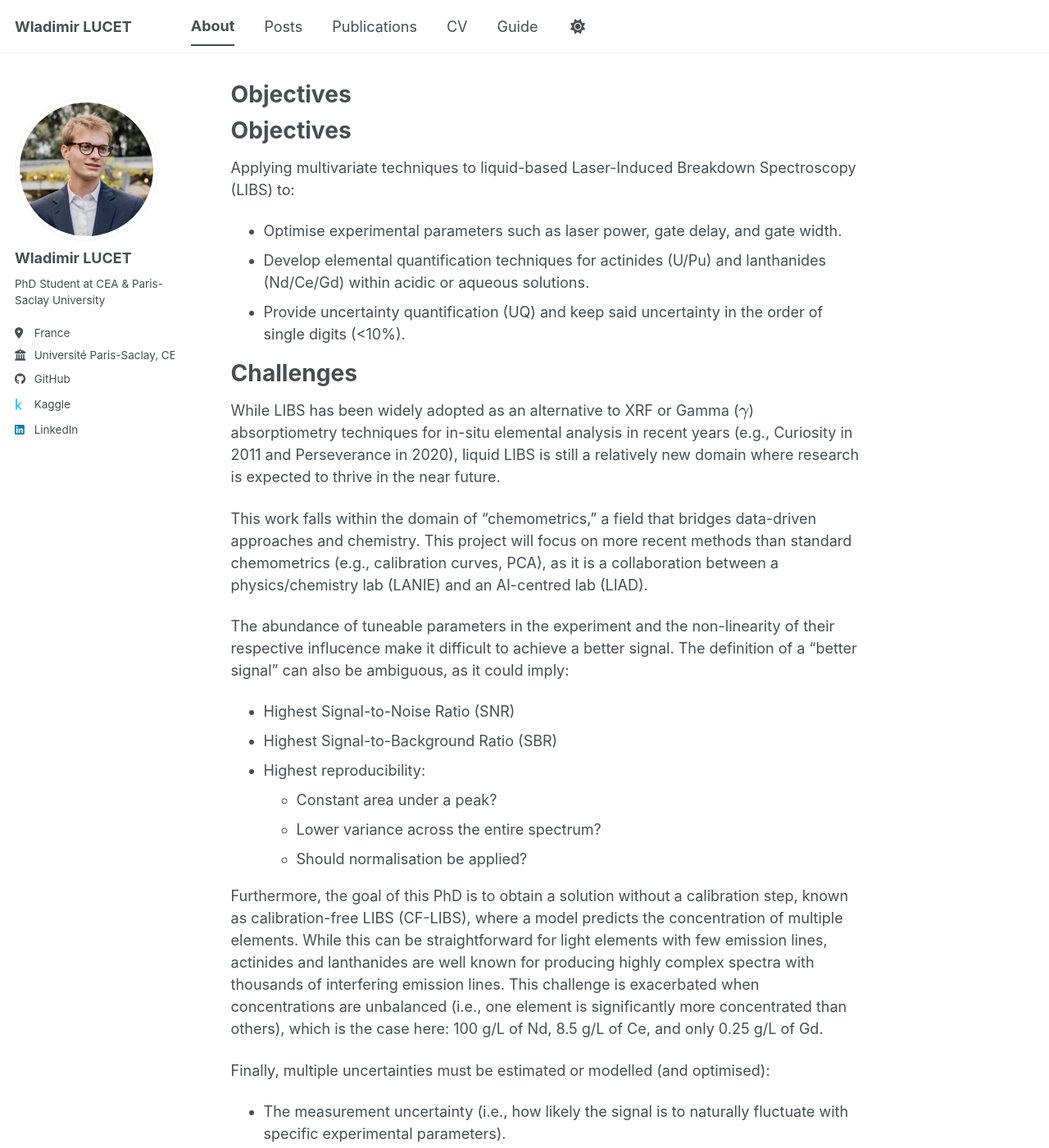
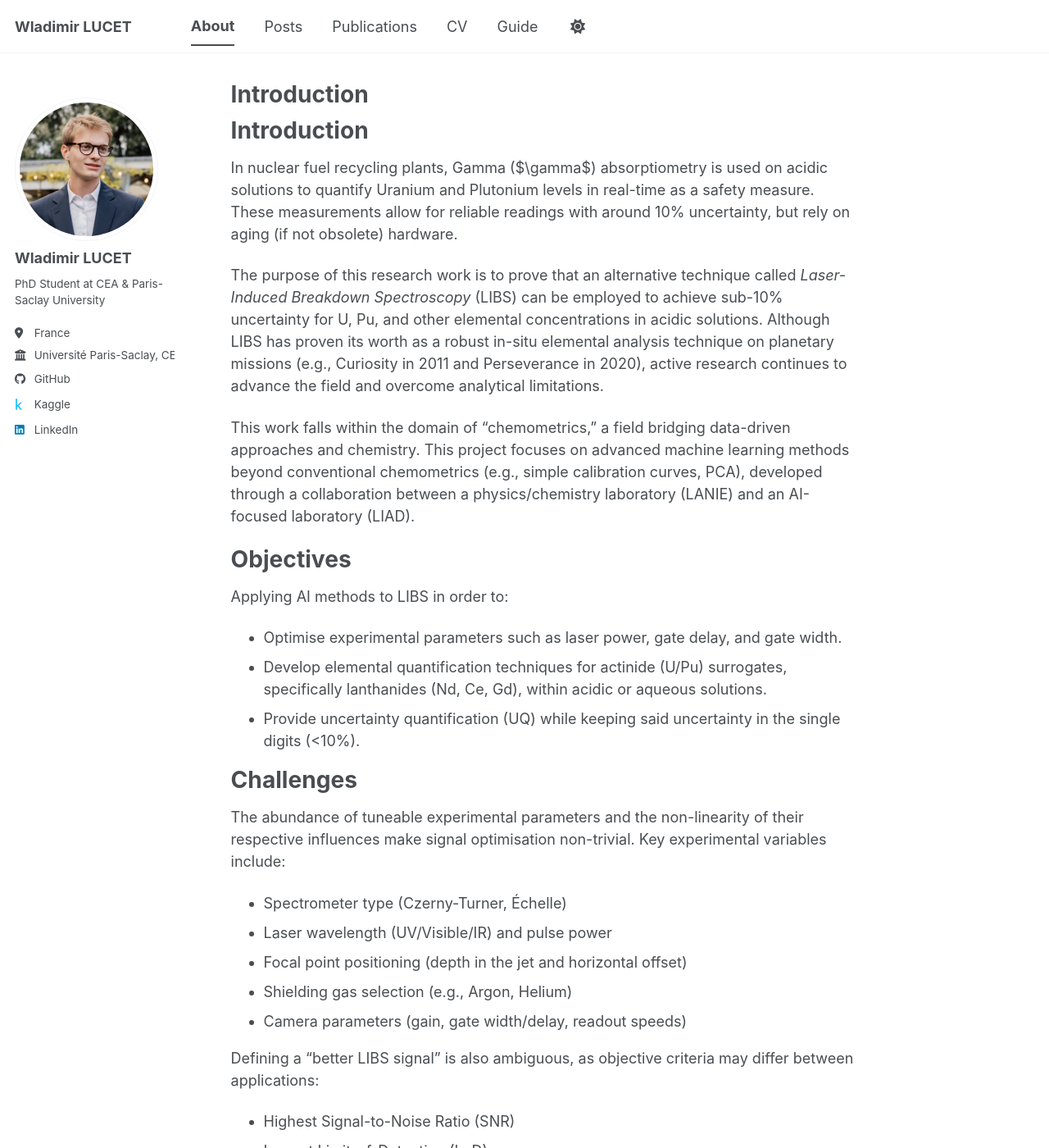
Before and after one commit to WladimirLct/wladimirlct.github.io, a Jekyll site: the page built from _pages/research.md, in a window 1280 px wide and 1400 px high. Shown: the whole window at 82% size. Built offline with Jekyll 4.4.1, drawn with Linux system fonts in a browser that asks for light colours; a script bundle is joined from its source files by our own code; library files that are not in the unit come from our copies; our own code applies the rules of GitHub Pages for plain Markdown files; some of the changed text lies outside the part shown.

Commit message:
Spectratom

```diff
--- a/_pages/research.md
+++ b/_pages/research.md
@@ -3,35 +3,48 @@ permalink: /research/
 author_profile: true
 ---
 
+Introduction
+======
+In nuclear fuel recycling plants, Gamma ($\gamma$) absorptiometry is used on acidic solutions to quantify Uranium and Plutonium levels in real-time as a safety measure.
+These measurements allow for reliable readings with around 10% uncertainty, but rely on aging (if not obsolete) hardware.
+
+The purpose of this research work is to prove that an alternative technique called *Laser-Induced Breakdown Spectroscopy* (LIBS) can be employed to achieve sub-10% uncertainty for U, Pu, and other elemental concentrations in acidic solutions.
+Although LIBS has proven its worth as a robust in-situ elemental analysis technique on planetary missions (e.g., Curiosity in 2011 and Perseverance in 2020), active research continues to advance the field and overcome analytical limitations.
+
+This work falls within the domain of "chemometrics," a field bridging data-driven approaches and chemistry.
+This project focuses on advanced machine learning methods beyond conventional chemometrics (e.g., simple calibration curves, PCA), developed through a collaboration between a physics/chemistry laboratory (LANIE) and an AI-focused laboratory (LIAD).
+
 Objectives
 ======
-Applying multivariate techniques to liquid-based Laser-Induced Breakdown Spectroscopy (LIBS) to:
+Applying AI methods to LIBS in order to:
 - Optimise experimental parameters such as laser power, gate delay, and gate width.
-- Develop elemental quantification techniques for actinides (U/Pu) and lanthanides (Nd/Ce/Gd) within acidic or aqueous solutions.
-- Provide uncertainty quantification (UQ) and keep said uncertainty in the order of single digits (<10%).
+- Develop elemental quantification techniques for actinide (U/Pu) surrogates, specifically lanthanides (Nd, Ce, Gd), within acidic or aqueous solutions.
+- Provide uncertainty quantification (UQ) while keeping said uncertainty in the single digits (<10%).
 
 Challenges
 ======
-While LIBS has been widely adopted as an alternative to XRF or Gamma ($$\gamma$$) absorptiometry techniques for in-situ elemental analysis in recent years (e.g., Curiosity in 2011 and Perseverance in 2020), liquid LIBS is still a relatively new domain where research is expected to thrive in the near future.
+The abundance of tuneable experimental parameters and the non-linearity of their respective influences make signal optimisation non-trivial.
+Key experimental variables include:
+- Spectrometer type (Czerny-Turner, Échelle)
+- Laser wavelength (UV/Visible/IR) and pulse power
+- Focal point positioning (depth in the jet and horizontal offset)
+- Shielding gas selection (e.g., Argon, Helium)
+- Camera parameters (gain, gate width/delay, readout speeds)
 
-This work falls within the domain of "chemometrics," a field that bridges data-driven approaches and chemistry.
-This project will focus on more recent methods than standard chemometrics (e.g., calibration curves, PCA), as it is a collaboration between a physics/chemistry lab (LANIE) and an AI-centred lab (LIAD).
+Defining a "better LIBS signal" is also ambiguous, as objective criteria may differ between applications:
+- Highest Signal-to-Noise Ratio (SNR)
+- Lowest Limit-of-Detection (LoD)
+- Highest Signal-to-Background Ratio (SBR)
+- Maximum reproducibility, evaluated by:
+  - Low Relative Standard Deviation (RSD) of peak areas across replicates
+  - Lower variance across the entire spectrum over multiple replicates
 
-The abundance of tuneable parameters in the experiment and the non-linearity of their respective influcence make it difficult to achieve a better signal. The definition of a "better signal" can also be ambiguous, as it could imply:
-- Highest Signal-to-Noise Ratio (SNR)
-- Highest Signal-to-Background Ratio (SBR)
-- Highest reproducibility:
-  - Constant area under a peak?
-  - Lower variance across the entire spectrum?
-  - Should normalisation be applied?
+While LIBS spectrum inversion can be straightforward for light elements with sparse emission lines, actinides and lanthanides produce highly complex spectra with thousands of *overlapping and interfering emission lines*.
+This challenge is compounded by severe concentration imbalances (e.g., 100 g/L Nd, 8.5 g/L Ce, and only 0.25 g/L Gd), which enhances matrix effects.
 
-Furthermore, the goal of this PhD is to obtain a solution without a calibration step, known as calibration-free LIBS (CF-LIBS), where a model predicts the concentration of multiple elements.
-While this can be straightforward for light elements with few emission lines, actinides and lanthanides are well known for producing highly complex spectra with thousands of interfering emission lines.
-This challenge is exacerbated when concentrations are unbalanced (i.e., one element is significantly more concentrated than others), which is the case here: 100 g/L of Nd, 8.5 g/L of Ce, and only 0.25 g/L of Gd.
-
-Finally, multiple uncertainties must be estimated or modelled (and optimised):
-- The measurement uncertainty (i.e., how likely the signal is to naturally fluctuate with specific experimental parameters).
-- The elemental concentration quantification uncertainty (i.e., the probability that the predicted elemental concentration is accurate).
+Finally, two distinct levels of uncertainty must be estimated and optimized:
+- **Measurement uncertainty:** Natural signal fluctuations driven by specific experimental parameters and external factors.
+- **Quantification uncertainty:** Predictive probability and accuracy associated with modeled elemental concentrations.
 
 Laboratories
 ======
```
Also changed, not shown: _pages/about.md (+11 -6 lines), _posts/2026-05-22-spectratom.md (+39 -1 lines), _posts/2026-09-01-year1.md (added, +11 -0 lines), 1 other file.
